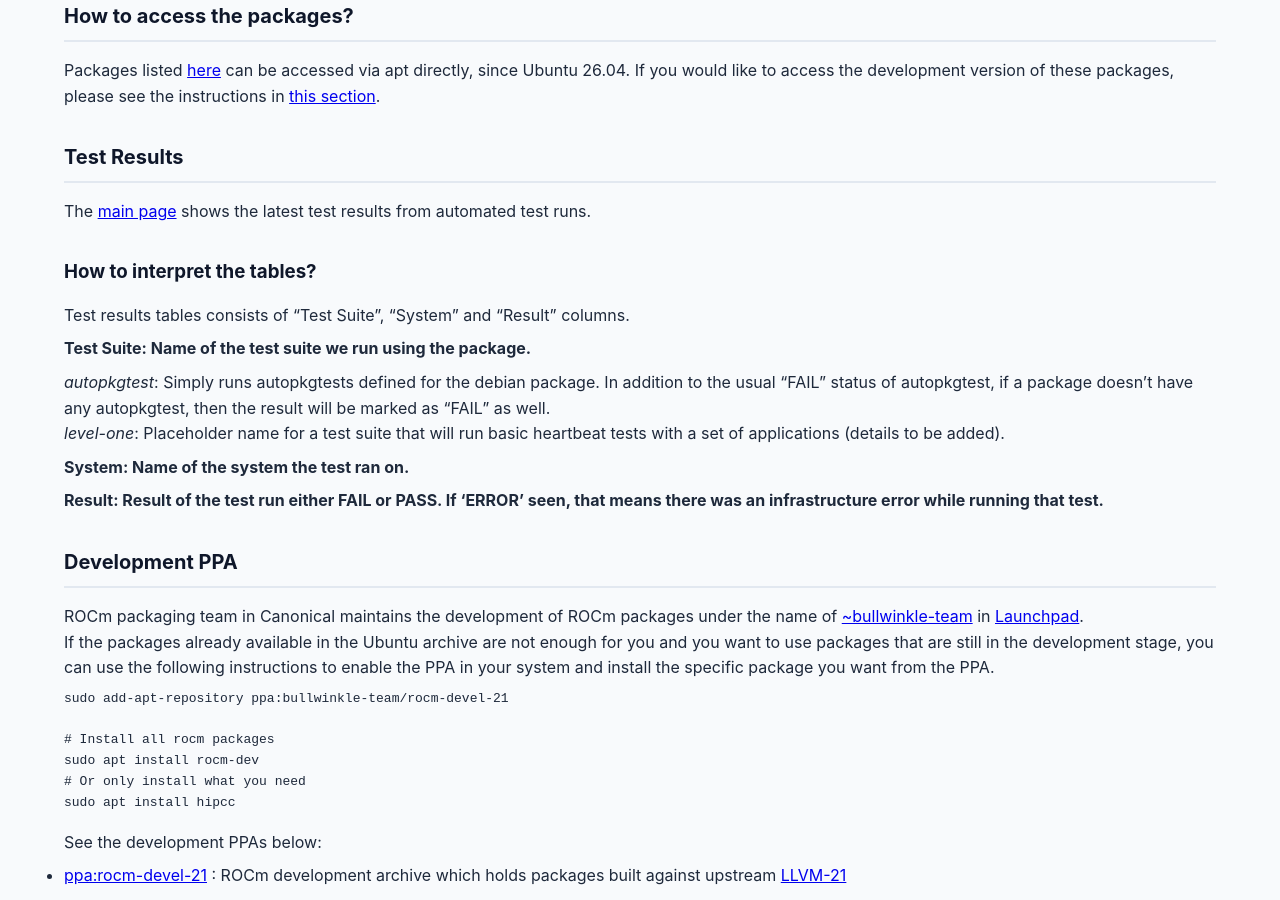
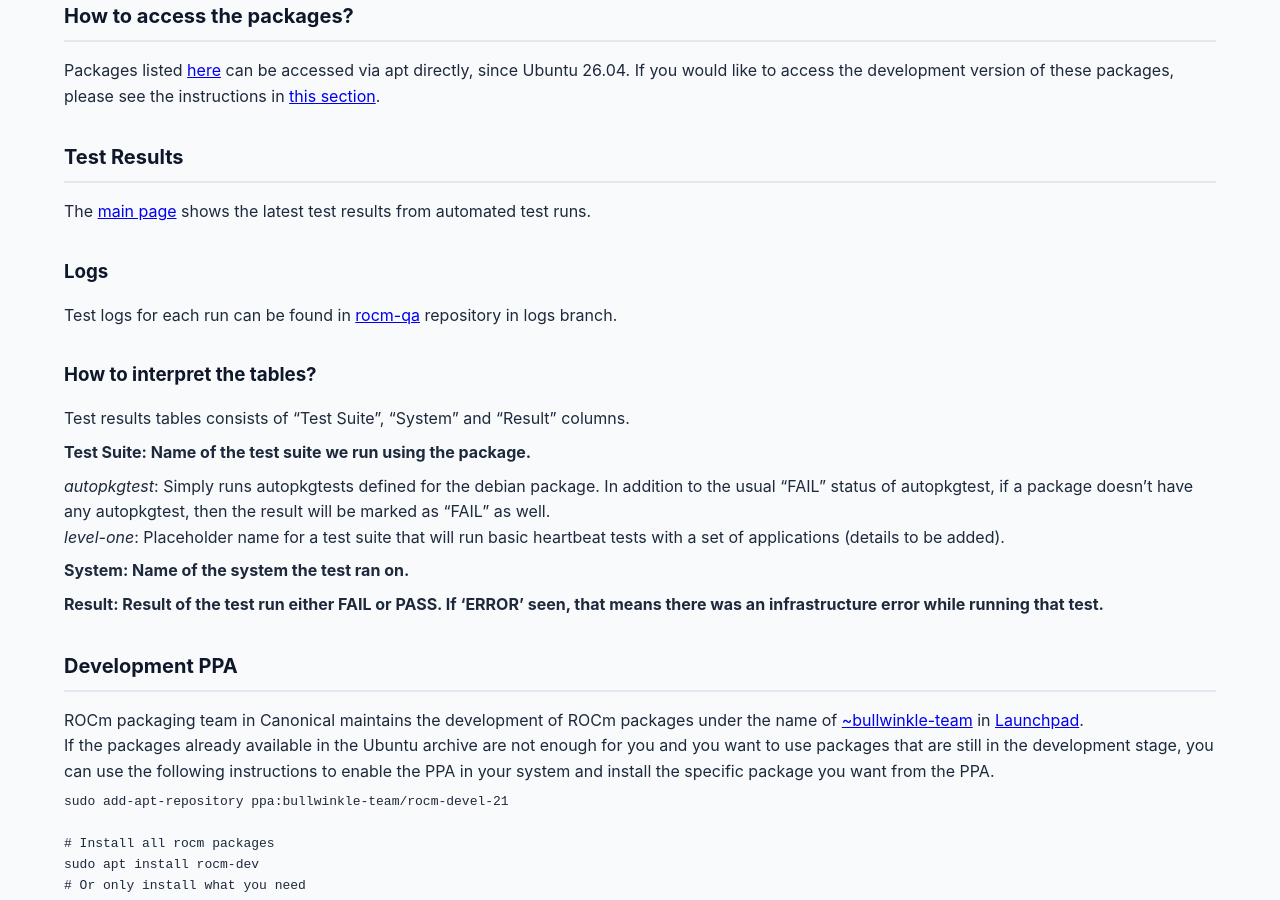
Before and after one commit to canonical/rocm-qa, a Jekyll site: the page built from pages/documentation.md, in a window 1280 px wide and 900 px high, scrolled down 429 px. Built offline with Jekyll 4.4.1, drawn with Linux system fonts in a browser that asks for light colours.

Commit message:
docs: add information regarding logs

```diff
--- a/pages/documentation.md
+++ b/pages/documentation.md
@@ -17,6 +17,10 @@
 ## Test Results
 
 The [main page](/rocm-qa) shows the latest test results from automated test runs.
+
+### Logs
+
+Test logs for each run can be found in [rocm-qa](https://github.com/canonical/rocm-qa/tree/logs) repository in logs branch.
 
 ### How to interpret the tables?
 
```
